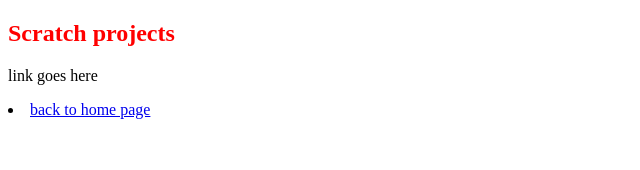
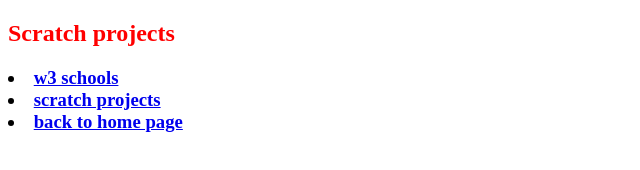
Before and after one commit to cfernald1/cfernald1, a plain HTML site: page links/index.html in a window 1280 px wide. Shown: the whole page, without its empty margins (0-640 px from the left). Drawn offline with Linux system fonts and the light colour scheme.

Commit message:
setting up links 2

```diff
--- a/links/index.html
+++ b/links/index.html
@@ -8,9 +8,11 @@
 
 </style>
 <h2>Scratch projects</h2>
-<p>link goes here
+<h3>
+    <li><a href="w3-links/index.html">w3 schools</a></li>
+    <li><a href="scratch_projects_links/index.html">scratch projects</a></li>
     <li><a href="../index.html">back to home page</a></li>
-</p>
+</h3>
 
 
 </body>
```
